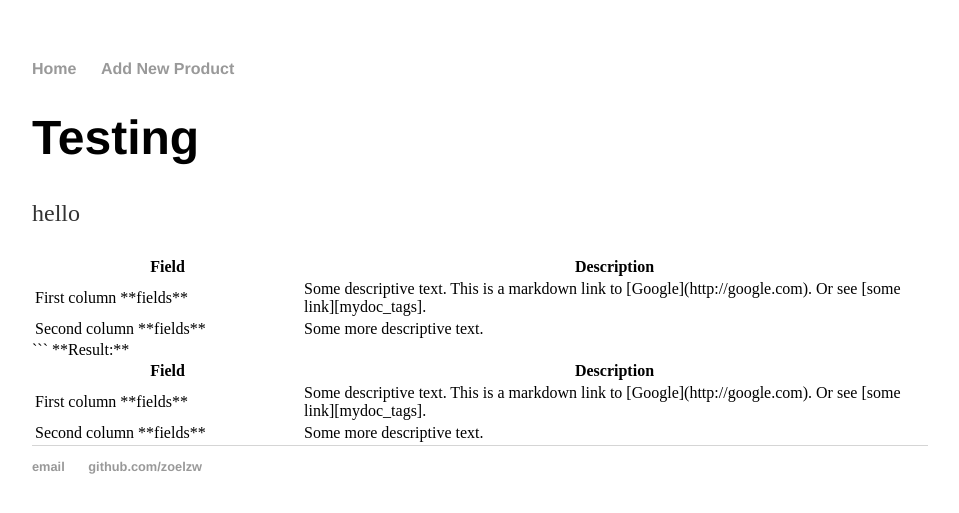
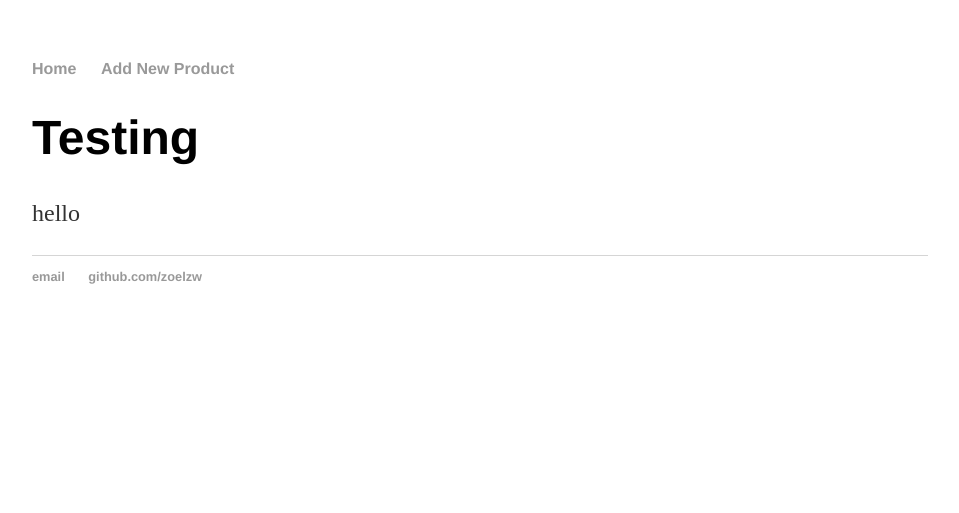
Before and after one commit to zoelzw/Spreadsheet-Based-Web-App, a Jekyll site: the page built from index.html, in a window 1280 px wide. Shown: the top 513 px of the page, without its empty margins (160-1119 px from the left). Built offline with Jekyll 4.4.1, drawn with Linux system fonts in a browser that asks for light colours.

Commit message:
Update index.html

````diff
--- a/index.html
+++ b/index.html
@@ -6,54 +6,3 @@ title: Testing
 	<h1>Testing</h1>
 	<p>hello </p>
 </div><!-- /.blurb -->
-
-
-<table>
-<colgroup>
-<col width="30%" />
-<col width="70%" />
-</colgroup>
-<thead>
-<tr class="header">
-<th>Field</th>
-<th>Description</th>
-</tr>
-</thead>
-<tbody>
-<tr>
-<td markdown="span">First column **fields**</td>
-<td markdown="span">Some descriptive text. This is a markdown link to [Google](http://google.com). Or see [some link][mydoc_tags].</td>
-</tr>
-<tr>
-<td markdown="span">Second column **fields**</td>
-<td markdown="span">Some more descriptive text.
-</td>
-</tr>
-</tbody>
-</table>
-```
-
-**Result:**
-<table>
-<colgroup>
-<col width="30%" />
-<col width="70%" />
-</colgroup>
-<thead>
-<tr class="header">
-<th>Field</th>
-<th>Description</th>
-</tr>
-</thead>
-<tbody>
-<tr>
-<td markdown="span">First column **fields**</td>
-<td markdown="span">Some descriptive text. This is a markdown link to [Google](http://google.com). Or see [some link][mydoc_tags].</td>
-</tr>
-<tr>
-<td markdown="span">Second column **fields**</td>
-<td markdown="span">Some more descriptive text.
-</td>
-</tr>
-</tbody>
-</table>
````
